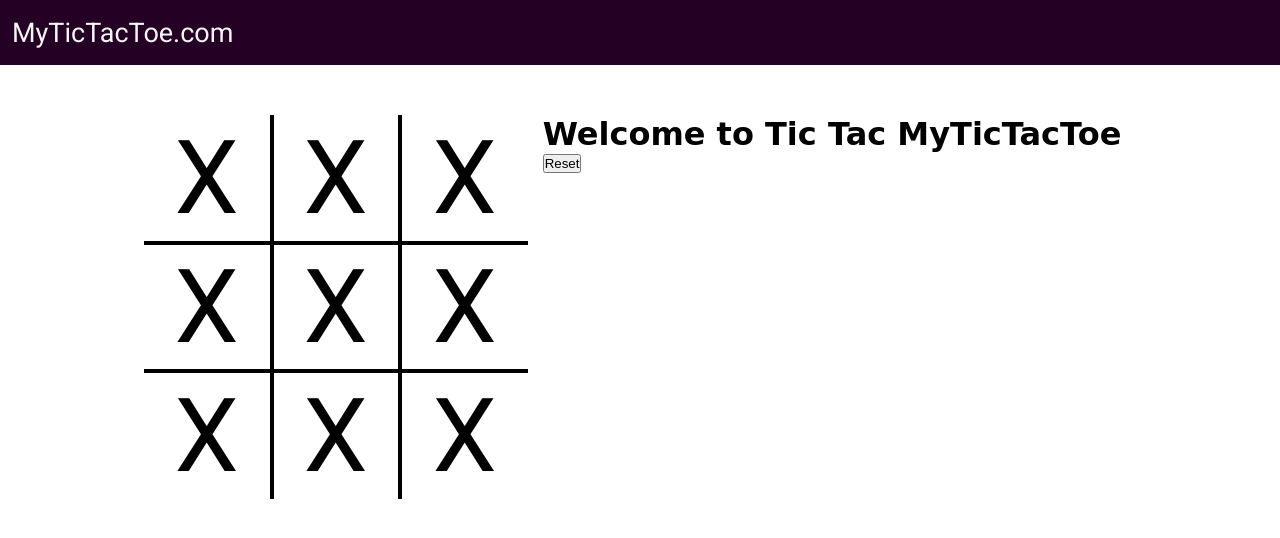
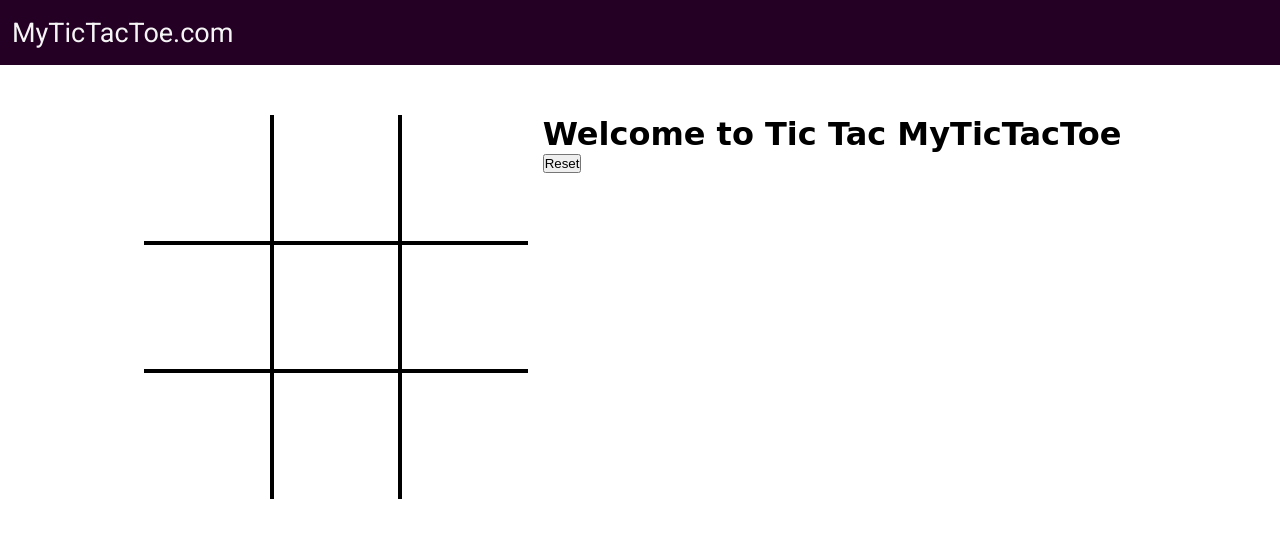
Before and after one commit to Kirtijha083/Tic_Tac_Toe_Game, a plain HTML site: page index.html in a window 1280 px wide. Drawn offline with Linux system fonts and the light colour scheme; a web font is replaced by a local one.

Commit message:
Add some change in html file

```diff
--- a/index.html
+++ b/index.html
@@ -15,15 +15,15 @@
     <div class="gameContainer">
         <!-- game container -->
       <div class="container">
-        <div class="box bt-0 bl-0"><span class="boxtext">X</span></div>
-        <div class="box bt-0"><span class="boxtext">X</span></div>
-        <div class="box bt-0 br-0"><span class="boxtext">X</span></div>
-        <div class="box bl-0"><span class="boxtext">X</span></div>
-        <div class="box"><span class="boxtext">X</span></div>
-        <div class="box br-0"><span class="boxtext">X</span></div>
-        <div class="box bl-0 bb-0"><span class="boxtext">X</span></div>
-        <div class="box bb-0"><span class="boxtext">X</span></div>
-        <div class="box bb-0 br-0"><span class="boxtext">X</span></div>
+        <div class="box bt-0 bl-0"><span class="boxtext"></span></div>
+        <div class="box bt-0"><span class="boxtext"></span></div>
+        <div class="box bt-0 br-0"><span class="boxtext"></span></div>
+        <div class="box bl-0"><span class="boxtext"></span></div>
+        <div class="box"><span class="boxtext"></span></div>
+        <div class="box br-0"><span class="boxtext"></span></div>
+        <div class="box bl-0 bb-0"><span class="boxtext"></span></div>
+        <div class="box bb-0"><span class="boxtext"></span></div>
+        <div class="box bb-0 br-0"><span class="boxtext"></span></div>
       </div>
 
       <!-- game info container -->
```
